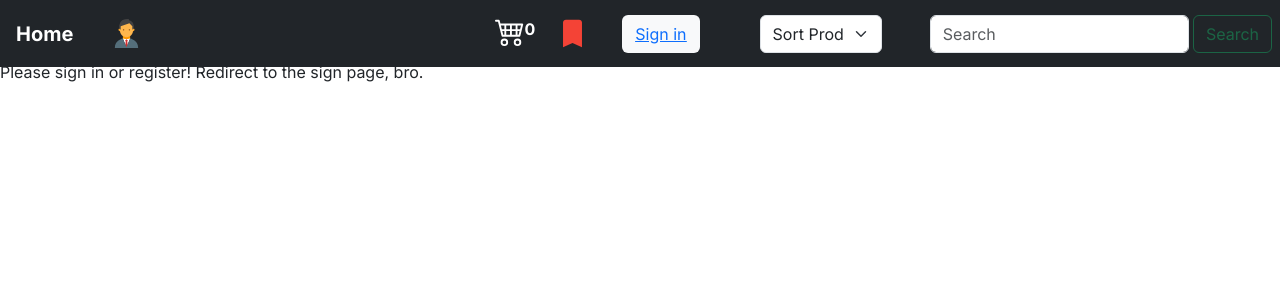
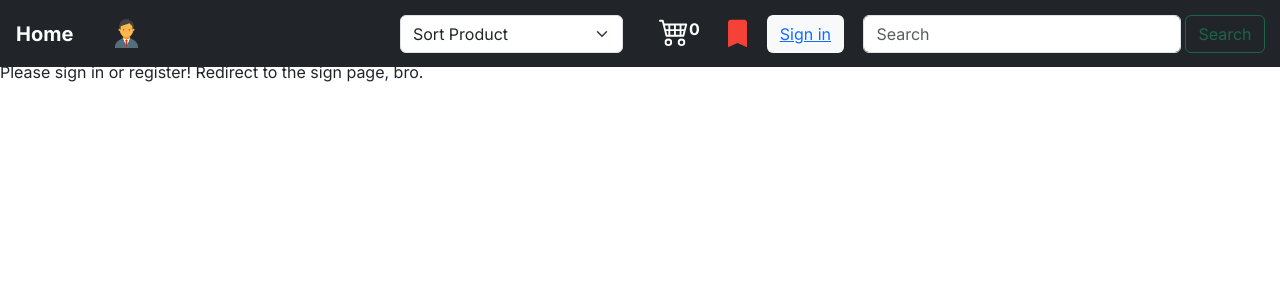
Before and after one commit to KashyapAmanSingh/Cart, a Next.js app: page /dashboard in a window 1280 px wide. Shown: the top 300 px of the page. Built offline with nearby package versions, Linux system fonts and the light colour scheme; no server answers.

Commit message:
Update- navbar layout

```diff
--- a/src/Component/Navbar.js
+++ b/src/Component/Navbar.js
@@ -4,12 +4,9 @@ import dynamic from "next/dynamic";
 import { FcBusinessman } from "react-icons/fc";
 import LogOut from "./UserProfile/LogOut";
 import {
-  FcAlphabeticalSortingAz,
-  FcBookmark,
-  FcFilledFilter,
-} from "react-icons/fc";
-import { FaFilter } from "react-icons/fa";
-import { FaSort } from "react-icons/fa";
+   FcBookmark,
+ } from "react-icons/fc";
+
 
 import OffCanvaSideBar from "@/app/SideBarCanvas/OffCanvaSideBar";
 import SortOffCanvas from "@/app/SideBarCanvas/SortOffCanvas";
@@ -72,7 +69,21 @@ const Navbar = () => {
             </li>
           </ul>
 
-          <ul className="navbar-nav ml-auto mb-2 mb-lg-0 px-4">
+
+          <div className="d-none mx-1 me-4 d-sm-none d-md-inline d-lg-inline d-xl-inline d-xxl-inline  ">
+            <Sorting />
+          </div>
+
+
+
+
+
+
+
+
+
+
+          <ul className="navbar-nav ml-auto mb-2 mb-lg-0 px-1">
             <li className="nav-item">
               <Link
                 href="/cart"
@@ -80,7 +91,7 @@ const Navbar = () => {
                 aria-current="page"
               >
                 <CartCount />
-                <span className="ms-3 d-none d-inline d-sm-inline  d-md-inline  d-lg-none">
+                <span className="ms-1 d-none d-inline d-sm-inline  d-md-inline  d-lg-none">
                   {" "}
                   Cart Items
                 </span>
@@ -101,13 +112,11 @@ const Navbar = () => {
               </Link>
             </li>
           </ul>
+
           <div className="btn btn-link bg-light  ">
             <LogOut />
           </div>
         </div>
-      </div>
-      <div className="d-none mx-5  d-sm-none d-md-none d-lg-inline d-xl-inline d-xxl-inline  ">
-        <Sorting />
       </div>
       <Searching />
     </nav>
--- a/src/Component/UserProfile/BuyedItem.js
+++ b/src/Component/UserProfile/BuyedItem.js
@@ -1,4 +1,5 @@
 /* eslint-disable @next/next/no-img-element */
+import Image from "next/image";
 import React from "react";
 
 const BuyedItem = () => {
@@ -6,10 +7,13 @@ const BuyedItem = () => {
     <div>
       <div className="container mt-5 mx-2">
         <div className="card" style={{ width: "18rem;" }}>
-          <img
+          <Image
             src="https://static.toiimg.com/thumb/msid-85251243,width-1280,resizemode-4/85251243.jpg"
             className="card-img-top"
             alt="Product Image"
+            height={100}
+            width={100}
+
           />
           <div className="card-body">
             <p className="card-text">Wizard Protein</p>
--- a/src/Component/not_found_Product/not_found_Product.js
+++ b/src/Component/not_found_Product/not_found_Product.js
@@ -1,7 +1,6 @@
 import React from "react";
 
 import Image from "next/image";
-import dynamic from "next/dynamic";
 
  import noProduct from "../../../public/images/noProduct.jpg";
 
--- a/src/app/globals.css
+++ b/src/app/globals.css
@@ -55,7 +55,7 @@ max-height: 90vh !important;
   }
 }
 
-@media (max-width: 992px) and (min-width: 768px) {
+@media (max-width: 992px) and (min-width: 769px) {
   .FeatureProductCarousal {
     margin-top: 2.1rem !important;
     height: 19rem !important;
```
Also changed, not shown: src/Component/MainPage.js (+25 -16 lines), 1 other file (tests, documents, lock files or other folders).
